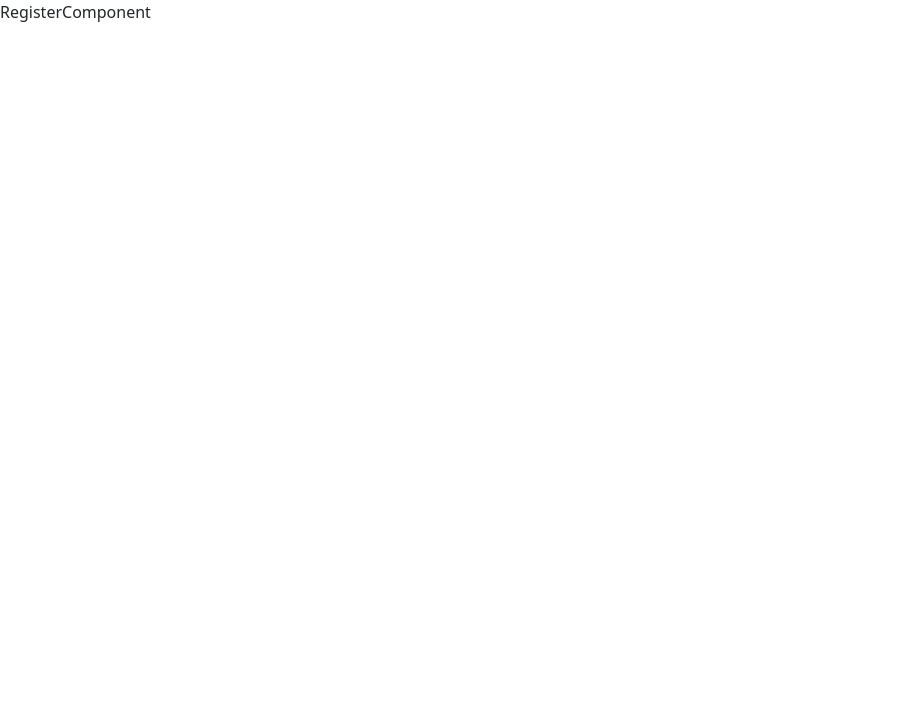
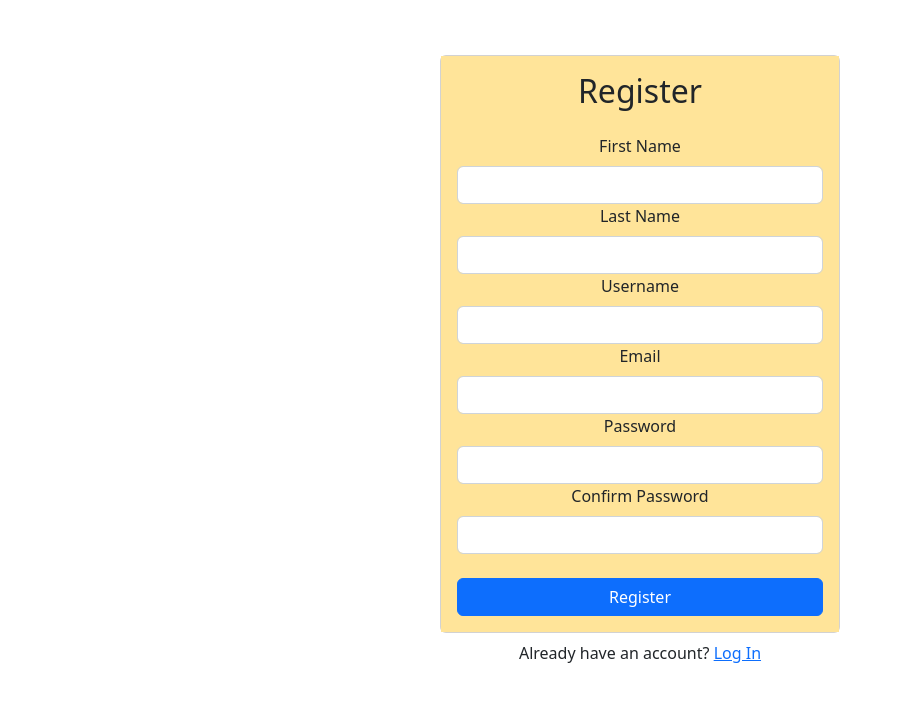
Before and after one commit to BoardmaniaEnterprise/boardmania-frontend, a React (Create React App) app: page /register in a window 1280 px wide. Shown: the top 702 px of the page, without its empty margins (0-902 px from the left). Built offline with nearby package versions, Linux system fonts and the light colour scheme.

Commit message:
Register user feature

```diff
--- a/src/components/RegisterComponent.js
+++ b/src/components/RegisterComponent.js
@@ -1,9 +1,136 @@
-import React from 'react'
+import React, { useEffect, useRef, useState } from "react";
+import { Form, Card, Button, Alert } from "react-bootstrap";
+import { Link } from "react-router-dom";
+import { useHistory } from "react-router-dom/cjs/react-router-dom.min";
+import { useAuth } from "../contexts/AuthContext";
+import { Container } from "react-bootstrap";
+import "../styles/login.css";
+const RegisterComponent = () => {
+  const emailRef = useRef();
+  const passwordRef = useRef();
+  const passwordConfirmRef = useRef();
+  const firstNameRef = useRef();
+  const lastNameRef = useRef();
+  const usernameRef = useRef();
+  const { register, currentUser } = useAuth();
+  const [error, setError] = useState("");
+  const [loading, setLoading] = useState(false);
+  const history = useHistory();
 
-function RegisterComponent() {
+  useEffect(() => {
+    if (currentUser) return history.push("/");
+  });
+
+  async function handleSubmit(e) {
+    e.preventDefault();
+
+    if (passwordRef.current.value !== passwordConfirmRef.current.value) {
+      return setError("Passwords don't match");
+    }
+    try {
+      setError("");
+      setLoading(true);
+      const status = await register(
+        emailRef.current.value,
+        passwordRef.current.value,
+        firstNameRef.current.value,
+        lastNameRef.current.value
+      );
+      if (status !== 200) {
+        throw new Error("Failed to register");
+      }
+      history.push("/");
+    } catch {
+      setError("Failed to register");
+    }
+    setLoading(false);
+  }
   return (
-    <div>RegisterComponent</div>
-  )
-}
+    <>
+      <Container
+        className="d-flex align-items-center justify-content-center"
+        style={{ minHeight: "90vh" }}
+      >
+        <div className="w-100" style={{ maxWidth: "400px" }}>
+          <Card>
+            <Card.Body className="cardBody">
+              <div>
+                <h2 className="text-center mb-4"> Register </h2>
+              </div>
+              {error && (
+                <Alert variant="danger" className="text-center">
+                  {" "}
+                  {error}{" "}
+                </Alert>
+              )}
+              <Form onSubmit={handleSubmit}>
+                <Form.Group id="firstName" className="text-center">
+                  <Form.Label>First Name</Form.Label>
+                  <Form.Control
+                    type="text"
+                    ref={firstNameRef}
+                    required
+                    className="text-center"
+                  />
+                </Form.Group>
+                <Form.Group id="lastName" className="text-center">
+                  <Form.Label>Last Name</Form.Label>
+                  <Form.Control
+                    type="text"
+                    ref={lastNameRef}
+                    required
+                    className="text-center"
+                  />
+                </Form.Group>
+                <Form.Group id="username" className="text-center">
+                  <Form.Label>Username</Form.Label>
+                  <Form.Control
+                    type="text"
+                    ref={usernameRef}
+                    required
+                    className="text-center"
+                  />
+                </Form.Group>
+                <Form.Group id="email" className="text-center">
+                  <Form.Label>Email</Form.Label>
+                  <Form.Control
+                    type="email"
+                    ref={emailRef}
+                    required
+                    className="text-center"
+                  />
+                </Form.Group>
+                <Form.Group id="password" className="text-center">
+                  <Form.Label>Password</Form.Label>
+                  <Form.Control
+                    type="password"
+                    ref={passwordRef}
+                    required
+                    className="text-center"
+                  />
+                </Form.Group>
+                <Form.Group id="password-cofirm" className="text-center">
+                  <Form.Label>Confirm Password </Form.Label>
+                  <Form.Control
+                    type="password"
+                    ref={passwordConfirmRef}
+                    required
+                    className="text-center"
+                  />
+                </Form.Group>
+                <Button disabled={loading} className="w-100 mt-4" type="submit">
+                  Register
+                </Button>
+              </Form>
+            </Card.Body>
+          </Card>
+          <div className="w-100 text-center mt-2">
+            Already have an account? <Link to="/login">Log In</Link>
+          </div>
+        </div>
+      </Container>
+    </>
+  );
+};
 
-export default RegisterComponent
+export default RegisterComponent;
--- a/src/contexts/AuthContext.js
+++ b/src/contexts/AuthContext.js
@@ -1,7 +1,7 @@
 import React, { useContext, useState, useEffect } from "react";
 import authService from "../service/authService";
 import jwtDecode from "jwt-decode";
-import { useHistory } from "react-router-dom/cjs/react-router-dom.min";
+//import { useHistory } from "react-router-dom/cjs/react-router-dom.min";
 const AuthContext = React.createContext();
 
 export function useAuth() {
@@ -11,7 +11,7 @@ export function useAuth() {
 export function AuthProvider({ children }) {
   const [currentUser, setCurrentUser] = useState();
   const [loading, setLoading] = useState(true);
-  const history = useHistory();
+  // const history = useHistory();
 
   useEffect(() => {
     const access_token = localStorage.getItem("access_token");
@@ -41,8 +41,14 @@ export function AuthProvider({ children }) {
     setCurrentUser(jwtDecode(response.data["access_token"]));
     return response.data;
   }
+  async function register(email, password, firstName, lastName, username) {
+    setLoading(true);
+    const response = await authService.register(email, password, firstName, lastName, username);
+    return response.status;
+  }
 
   const value = {
+    register,
     login,
     currentUser,
   };
--- /dev/null
+++ b/src/dto/RegisterDto.js
@@ -0,0 +1,15 @@
+export class RegisterDto {
+    email;
+    password;
+    username;
+    firstName;
+    lastName;
+
+    constructor(data) {
+        this.email = data.email;
+        this.password = data.password;
+        this.username = data.username;
+        this.firstName = data.firstName;
+        this.lastName = data.lastName;
+    }
+}
--- a/src/service/authService.js
+++ b/src/service/authService.js
@@ -1,6 +1,8 @@
 import axios from "../axios/axios";
 import { LoginDto } from "../dto/LoginDto";
+import { RegisterDto } from "../dto/RegisterDto";
 const LOGIN_PATH = "/login";
+const REGISTER_PATH = "/users/register";
 
 const login = async (email, password) => {
     const loginDto = {
@@ -10,5 +12,14 @@ const login = async (email, password) => {
     }
     return await axios.post(LOGIN_PATH, new LoginDto(loginDto));
 }
-
-export default {login}
+const register = async (email, password, firstname, lastname, username) => {
+    const registerDto = {
+        email: email,
+        password: password,
+        firstName: firstname,
+        lastName: lastname,
+        username: username
+    }
+    return await axios.post(REGISTER_PATH, new RegisterDto(registerDto));
+}
+export default {login, register}
```
Also changed, not shown: src/components/DashboardComponent.js (added, +9 -0 lines).
